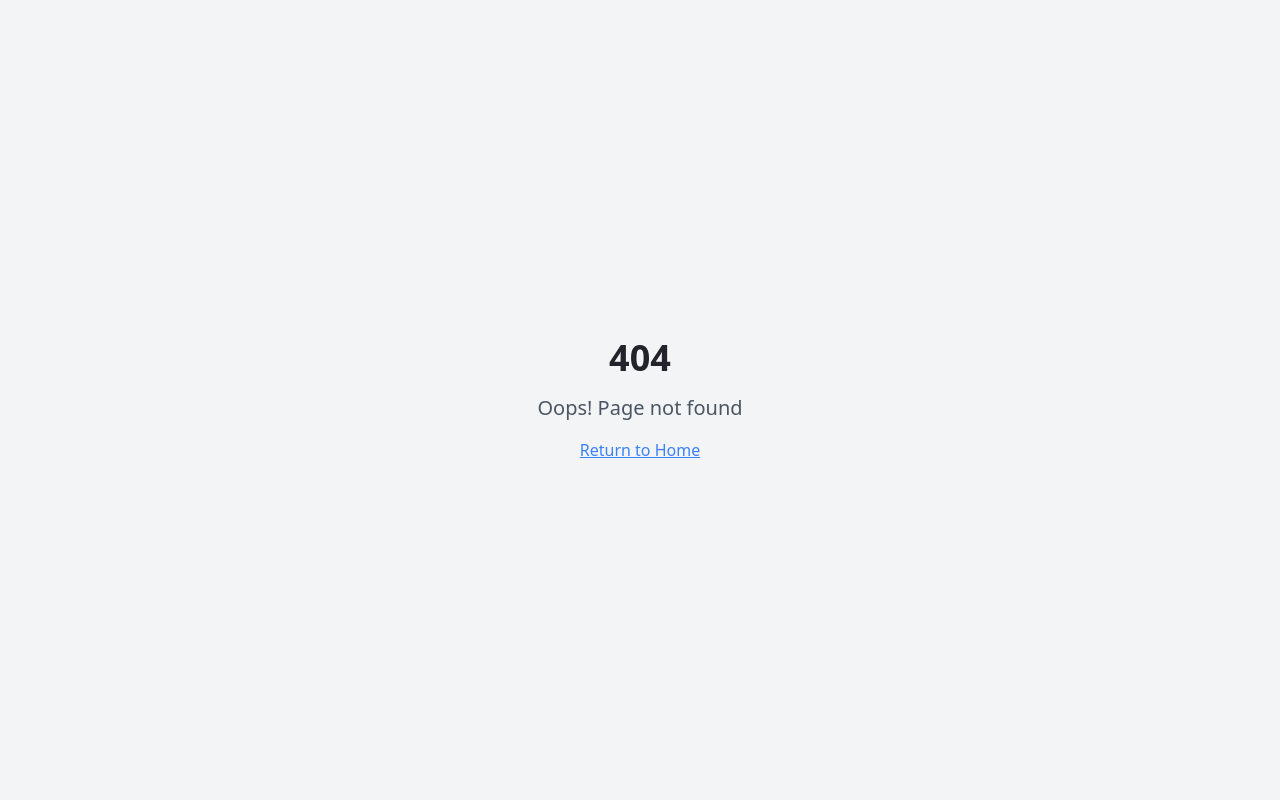
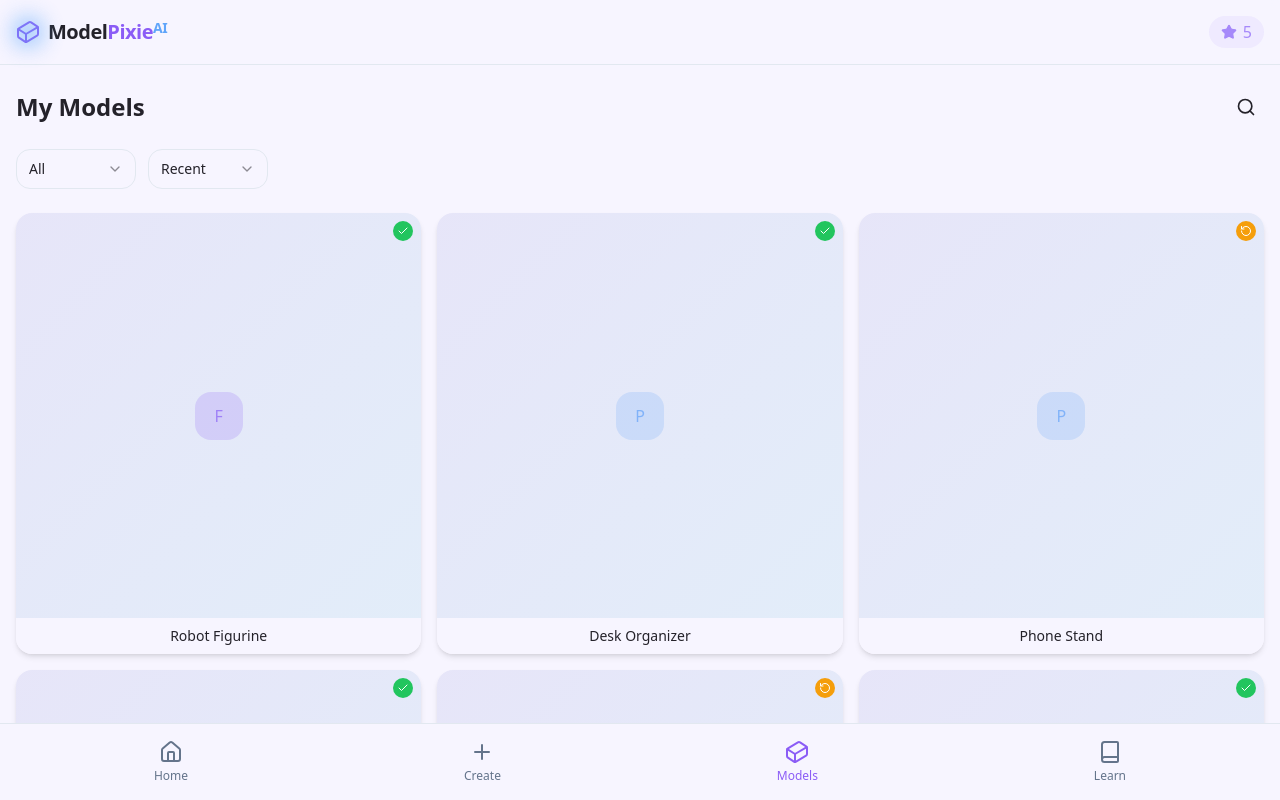
Before and after one commit to Christo-Brits/model-pixie, a React (Vite) app: page /models in a window 1280 px wide. Before the commit this address had no page. Shown: the top 800 px of the page. Built offline with nearby package versions, Linux system fonts and the light colour scheme.

Commit message:
feat: Implement My Models screen
Adds the My Models screen, including header, filters, model grid, and bottom navigation.

```diff
--- a/src/App.tsx
+++ b/src/App.tsx
@@ -9,6 +9,7 @@ import Register from "./pages/Register";
 import Onboarding from "./pages/Onboarding";
 import Home from "./pages/Home";
 import Create from "./pages/Create";
+import Models from "./pages/Models";
 import NotFound from "./pages/NotFound";
 
 const queryClient = new QueryClient();
@@ -25,6 +26,7 @@ const App = () => (
           <Route path="/onboarding" element={<Onboarding />} />
           <Route path="/register" element={<Register />} />
           <Route path="/create" element={<Create />} />
+          <Route path="/models" element={<Models />} />
           {/* ADD ALL CUSTOM ROUTES ABOVE THE CATCH-ALL "*" ROUTE */}
           <Route path="*" element={<NotFound />} />
         </Routes>
--- /dev/null
+++ b/src/pages/Models.tsx
@@ -0,0 +1,132 @@
+
+import React, { useState } from 'react';
+import { TopBar } from '@/components/TopBar';
+import { BottomNavigation } from '@/components/BottomNavigation';
+import { Search, Check, RotateCcw } from 'lucide-react';
+import {
+  Select,
+  SelectContent,
+  SelectItem,
+  SelectTrigger,
+  SelectValue,
+} from '@/components/ui/select';
+import { cn } from '@/lib/utils';
+
+interface ModelCardProps {
+  name: string;
+  status: 'completed' | 'processing';
+  type: string;
+}
+
+const ModelCard: React.FC<ModelCardProps> = ({ name, status, type }) => {
+  return (
+    <div className="rounded-lg overflow-hidden shadow-md hover:shadow-lg transition-all">
+      <div className="aspect-square relative bg-muted flex items-center justify-center">
+        <div className="absolute inset-0 bg-gradient-to-br from-pixie-purple/10 to-pixie-blue/10" />
+
+        {/* Status indicator */}
+        <div className="absolute top-2 right-2 z-10">
+          {status === 'completed' ? (
+            <div className="bg-green-500 rounded-full p-1">
+              <Check className="h-3 w-3 text-white" />
+            </div>
+          ) : (
+            <div className="bg-amber-500 rounded-full p-1">
+              <RotateCcw className="h-3 w-3 text-white animate-spin-slow" />
+            </div>
+          )}
+        </div>
+
+        {/* Model icon - using different styling based on type */}
+        <div
+          className={cn(
+            "h-12 w-12",
+            type === 'figurine' && "text-pixie-purple/70",
+            type === 'practical' && "text-pixie-blue/70",
+            type === 'decorative' && "text-pixie-pink/70"
+          )}
+        >
+          {/* Different visual representation based on model type */}
+          {type === 'figurine' && <div className="h-full w-full rounded-lg bg-pixie-purple/20 flex items-center justify-center">F</div>}
+          {type === 'practical' && <div className="h-full w-full rounded-lg bg-pixie-blue/20 flex items-center justify-center">P</div>}
+          {type === 'decorative' && <div className="h-full w-full rounded-lg bg-pixie-pink/20 flex items-center justify-center">D</div>}
+        </div>
+      </div>
+      <div className="p-2 bg-background">
+        <p className="text-sm font-medium text-center truncate">{name}</p>
+      </div>
+    </div>
+  );
+};
+
+const modelData: ModelCardProps[] = [
+  { name: "Robot Figurine", status: 'completed', type: 'figurine' },
+  { name: "Desk Organizer", status: 'completed', type: 'practical' },
+  { name: "Phone Stand", status: 'processing', type: 'practical' },
+  { name: "Geometric Vase", status: 'completed', type: 'decorative' },
+  { name: "Custom Keychain", status: 'processing', type: 'figurine' },
+  { name: "Decorative Bowl", status: 'completed', type: 'decorative' },
+  { name: "Chess Piece", status: 'completed', type: 'figurine' },
+  { name: "Pen Holder", status: 'completed', type: 'practical' },
+  { name: "Wall Art", status: 'processing', type: 'decorative' },
+];
+
+const Models = () => {
+  const [category, setCategory] = useState<string>("all");
+  const [sortBy, setSortBy] = useState<string>("recent");
+
+  return (
+    <div className="flex flex-col min-h-screen pb-16">
+      <TopBar />
+
+      <main className="flex-1 px-4 py-6">
+        <div className="flex items-center justify-between mb-6">
+          <h1 className="text-2xl font-bold">My Models</h1>
+          <button className="p-2 rounded-full hover:bg-muted transition-colors">
+            <Search className="h-5 w-5" />
+          </button>
+        </div>
+
+        <div className="flex gap-3 mb-6">
+          <Select value={category} onValueChange={setCategory}>
+            <SelectTrigger className="w-[120px]">
+              <SelectValue placeholder="Category" />
+            </SelectTrigger>
+            <SelectContent>
+              <SelectItem value="all">All</SelectItem>
+              <SelectItem value="figurine">Figurines</SelectItem>
+              <SelectItem value="practical">Practical</SelectItem>
+              <SelectItem value="decorative">Decorative</SelectItem>
+            </SelectContent>
+          </Select>
+
+          <Select value={sortBy} onValueChange={setSortBy}>
+            <SelectTrigger className="w-[120px]">
+              <SelectValue placeholder="Sort by" />
+            </SelectTrigger>
+            <SelectContent>
+              <SelectItem value="recent">Recent</SelectItem>
+              <SelectItem value="oldest">Oldest</SelectItem>
+              <SelectItem value="name">Name</SelectItem>
+            </SelectContent>
+          </Select>
+        </div>
+
+        <div className="grid grid-cols-3 gap-4">
+          {modelData.map((model, index) => (
+            <ModelCard
+              key={index}
+              name={model.name}
+              status={model.status}
+              type={model.type}
+            />
+          ))}
+        </div>
+      </main>
+
+      <BottomNavigation />
+    </div>
+  );
+};
+
+export default Models;
```
